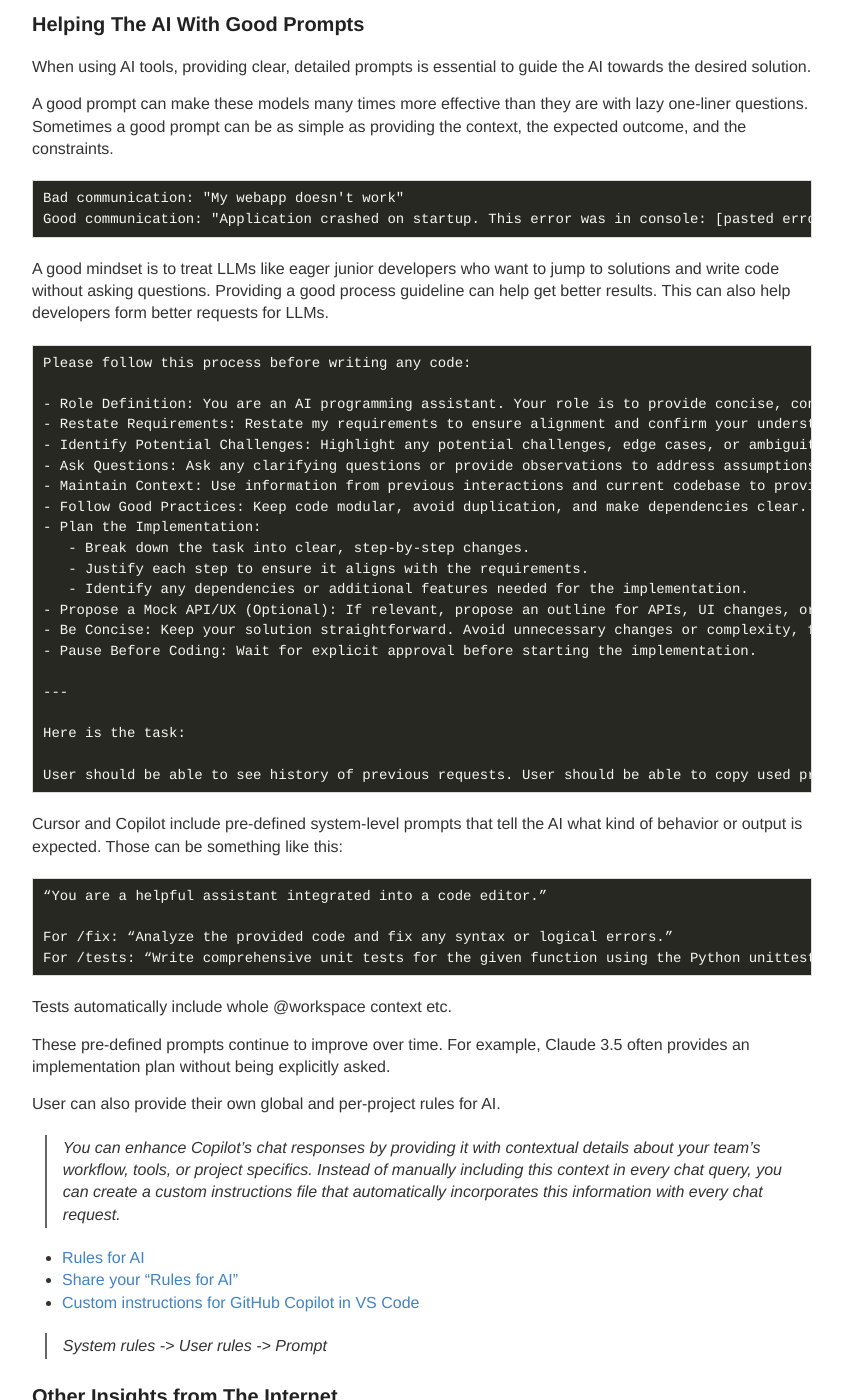
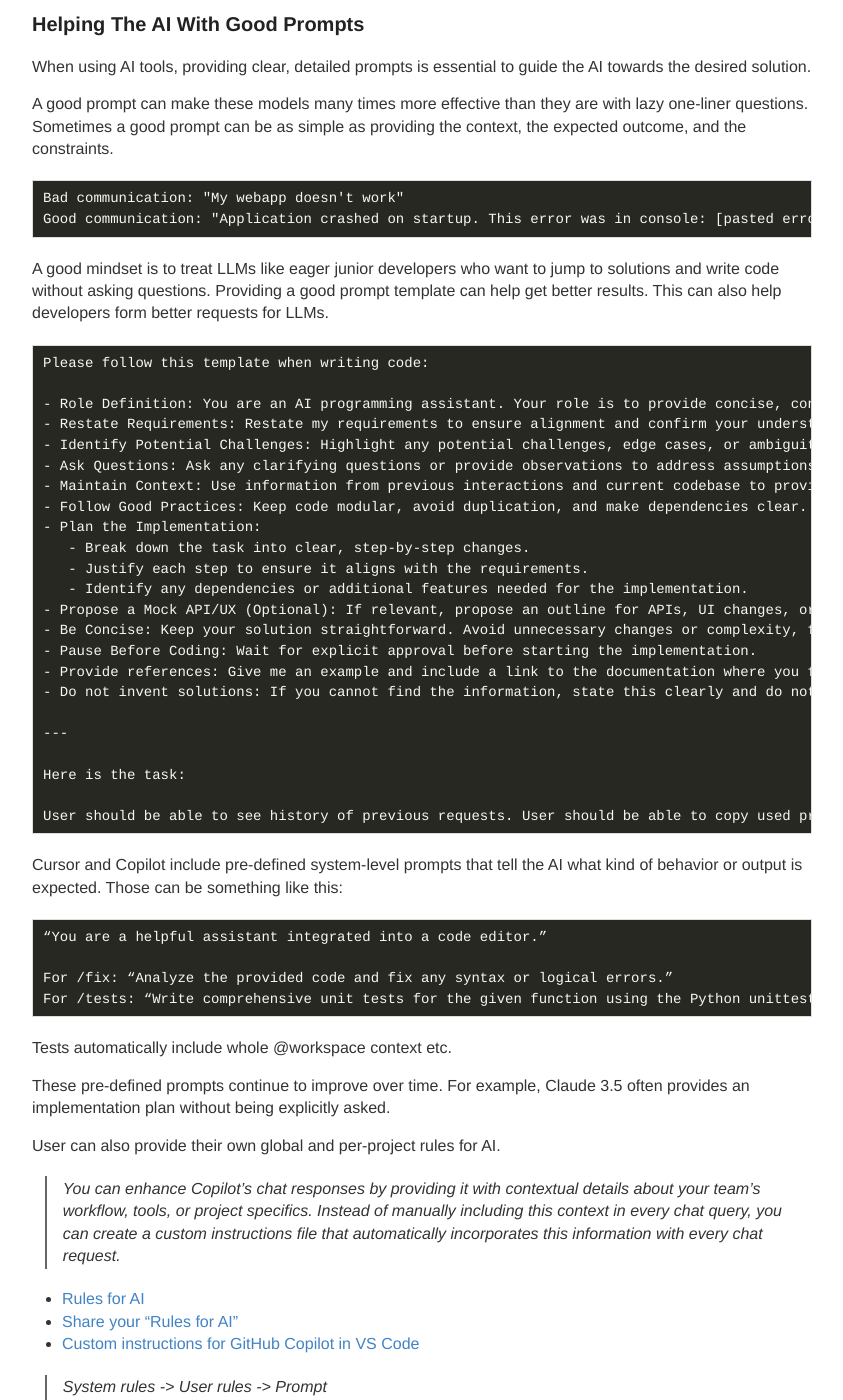
Before and after one commit to ttu/ttu.github.io, a Jekyll site: the page built from _posts/2024-12-10-ai-tools-cursor-copilot-examples.md, in a window 1280 px wide and 1400 px high, scrolled down 3422 px. Shown: the whole window, without its empty margins (218-1061 px from the left). Built offline with Jekyll 4.4.1, drawn with Linux system fonts in a browser that asks for light colours.

Commit message:
Update prompt template from AI tools post

````diff
--- a/_posts/2024-12-10-ai-tools-cursor-copilot-examples.md
+++ b/_posts/2024-12-10-ai-tools-cursor-copilot-examples.md
@@ -144,10 +144,10 @@ Bad communication: "My webapp doesn't work"
 Good communication: "Application crashed on startup. This error was in console: [pasted error]"
 ```
 
-A good mindset is to treat LLMs like eager junior developers who want to jump to solutions and write code without asking questions. Providing a good process guideline can help get better results. This can also help developers form better requests for LLMs.
+A good mindset is to treat LLMs like eager junior developers who want to jump to solutions and write code without asking questions. Providing a good prompt template can help get better results. This can also help developers form better requests for LLMs.
 
 ```
-Please follow this process before writing any code:
+Please follow this template when writing code:
 
 - Role Definition: You are an AI programming assistant. Your role is to provide concise, context-aware solutions for coding tasks. Act as a thoughtful collaborator, focusing on clarity, problem-solving, and aligning with best practices.
 - Restate Requirements: Restate my requirements to ensure alignment and confirm your understanding.
@@ -162,6 +162,8 @@ Please follow this process before writing any code:
 - Propose a Mock API/UX (Optional): If relevant, propose an outline for APIs, UI changes, or user flows that the implementation will impact.
 - Be Concise: Keep your solution straightforward. Avoid unnecessary changes or complexity, focusing only on what's required to meet the goals.
 - Pause Before Coding: Wait for explicit approval before starting the implementation.
+- Provide references: Give me an example and include a link to the documentation where you found the information.
+- Do not invent solutions: If you cannot find the information, state this clearly and do not suggest a solution that might not work.
 
 ---
 
````
